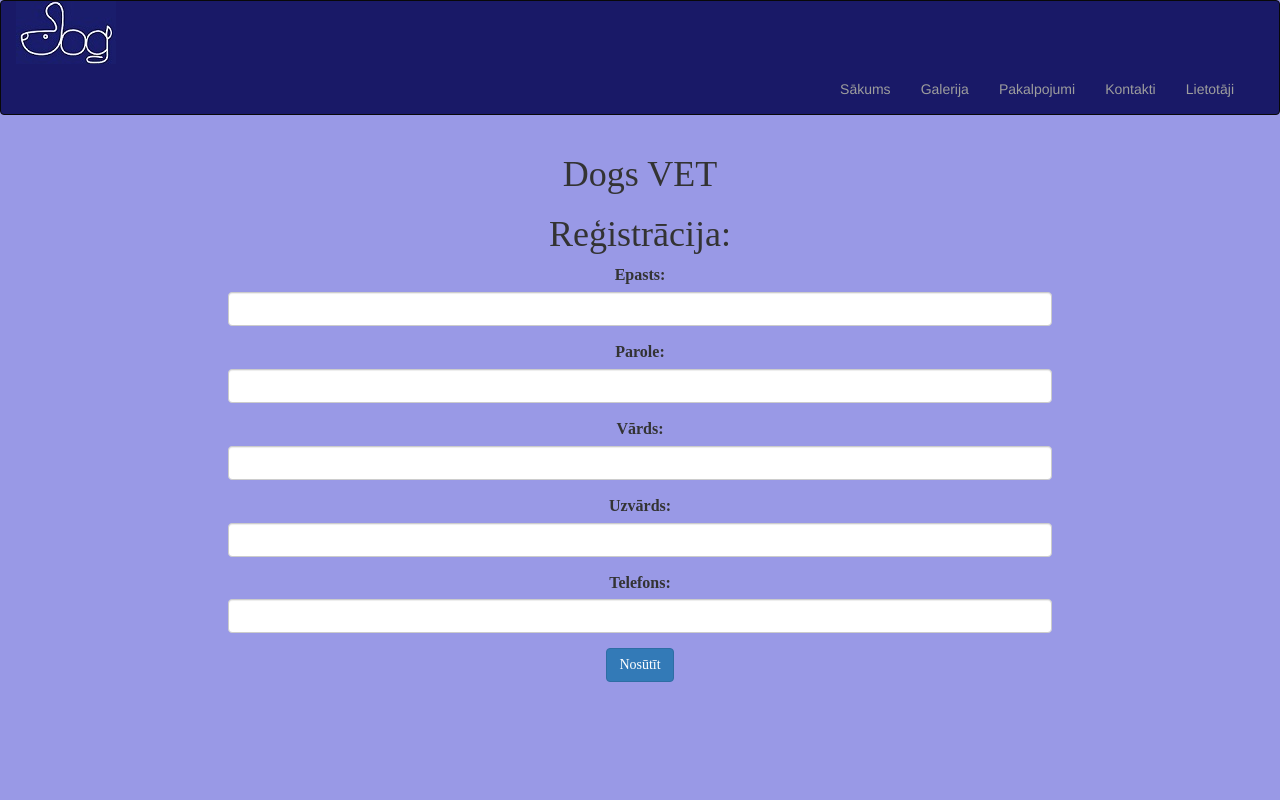
After one commit to Galinaaam/vetclinic, a PHP site: page /lietotaji.php in a window 1280 px wide. The commit adds this page. Run offline with PHP 8.4, Linux system fonts and the light colour scheme; some web fonts are replaced.

Commit message:
registracija

```diff
--- a/classes/Db_class.php
+++ b/classes/Db_class.php
@@ -10,9 +10,13 @@
             $this->con = new mysqli($this->server, $this->dbuser, $this->dbpw, $this->db);
             $this->con->set_charset("utf8");
         }
-        function saveMessge($a, $b){
-            $sql = "INSERT INTO contactform(vards,epasts,telephone,zina) VALUES('{$a}','{$b}')";
-            $rs=$this->con->query($sql);
-            echo $sql;
+        function saveMessge($var, $ep,$tel,$zin){
+            $sql = "INSERT INTO contactform(vards,epasts,telephone,zina) VALUES('{$var}','{$ep}','{$tel}','{$zin}')";
+            $this->con->query($sql);
+        }
+
+        function saveform($epasts, $parole,$vards,$uzvards,$telefons){
+            $sql = "INSERT INTO users(email,parole,vards,uzvards,telefons) VALUE('{$epasts}','{$parole}','{$vards}','{$uzvards}','{$telefons}')";
+            $this->con->query($sql);
         }
     }
--- a/classes/Template_class.php
+++ b/classes/Template_class.php
@@ -30,6 +30,7 @@ class Template_class{
           <li><a href="galerija.php">Galerija</a></li>
           <li><a href="pakalpojumi.php">Pakalpojumi</a></li>
           <li><a href="kontakti.php">Kontakti</a></li>
+          <li><a href="lietotaji.php">Lietotāji</a></li>
       </ul>
     </div>
   </div>
--- /dev/null
+++ b/classes/Validation_class.php
@@ -0,0 +1,15 @@
+<?php
+class Validation_class{
+    public
+        $errorStatus = 0;
+
+    function isEmpty($fieldName, $errorMsg){
+        if($fieldName == ""){
+            $this->errorStatus = 1;
+            echo $errorMsg;
+        }
+    }
+    function getErrorStatus(){
+        return $this->errorStatus;
+    }
+}
--- a/classes/autoload.php
+++ b/classes/autoload.php
@@ -1,5 +1,7 @@
 <?php
     require_once("./classes/Template_class.php");
     require_once ("./classes/Db_class.php");
+    require_once ("./classes/Validation_class.php");
     $temp = new Template_class();
     $db = new DB_class();
+    $validate = new Validation_class();
--- a/galerija.php
+++ b/galerija.php
@@ -16,6 +16,7 @@
             <div  align="center">
                 <div class="col-sm-2"></div>
                 <div class="col-sm-8">
+                    <h1>DogsVET</h1>
                         <a href="img/a.jpg" data-lightbox="roadtrip"><img src="img/a.jpg" alt="" class="img-responsive col-md-3 col-xs-12 col-sm-6 img-circle"></a>
                         <a href="img/b.jpg" data-lightbox="roadtrip"><img src="img/b.jpg" alt="" class="img-responsive col-md-3 col-xs-12 col-sm-6 img-circle"></a>
                         <a href="img/e.jpg" data-lightbox="roadtrip"><img src="img/e.jpg" alt="" class="img-responsive col-md-3 col-xs-12 col-sm-6 img-circle"></a>
--- a/index.php
+++ b/index.php
@@ -5,15 +5,17 @@
     <title>Dogsvet</title>
     <?php Template_class::getLibs(); ?>
 </head>
+
 <body>
     <?php Template_class::getNav(); ?>
+
 <div class="container-fluid main-container">
     <div class="row">
         <div class="main">
         <div  align="center">
         <div class="col-sm-2"></div>
         <div class="col-sm-8">
-
+            <h1>DogsVET</h1>
             <img src="img/d.jpg" class="img-responsive img-circle"/>
             <h1>Par mums</h1>
             <p> Par mums
--- /dev/null
+++ b/lietotaji.php
@@ -0,0 +1,71 @@
+<?php require_once ("./classes/autoload.php");?>
+<!DOCTYPE html>
+<html lang="en">
+<head>
+    <title>Dogsvet</title>
+    <?php Template_class::getLibs(); ?>
+</head>
+<body>
+<?php Template_class::getNav(); ?>
+<div class="container-fluid main-container">
+    <div class="row">
+        <div class="main">
+            <div  align="center">
+                <div class="col-sm-2"></div>
+                <div class="col-sm-8"> <h1>Dogs VET</h1>
+                <div class="col-sm-2"></div>
+                        <h1>Reģistrācija:</h1>
+                    <form action="lietotaji.php" method="post">
+                        <div class="form-group">
+                            <label for="5">Epasts:</label>
+                            <input id="5" type="text" class="form-control"   name="epasts">
+                        </div>
+                        <div class="form-group">
+                            <label for="6">Parole:</label>
+                            <input id="6" type="text" class="form-control"  name="parole">
+                        </div>
+                        <div class="form-group">
+                            <label for="7">Vārds:</label>
+                            <input id="7" type="text" class="form-control"  name="vards">
+                        </div>
+                        <div class="form-group">
+                            <label for="7">Uzvārds:</label>
+                            <input id="7" type="text" class="form-control"  name="uzvards">
+
+                        </div>
+                        <div class="form-group">
+                            <label for="8">Telefons:</label>
+                            <input id="8" type="text" class="form-control"  name="telefons">
+                        </div>
+                        <div>
+                            <button type="submit" class="btn btn-primary" name="sutit">Nosūtīt</button>
+                        </div>
+                    </form>
+                    <?php
+                    if(isset($_POST['sutit'])) {
+                        $validate->isEmpty($_POST['epasts'],"Lūdzu ierakstiet Epastu<br>");
+                        $validate->isEmpty($_POST['parole'],"Lūdzu ierakstiet paroli<br>");
+                        $validate->isEmpty($_POST['vards'],"Lūdzu ierakstiet vārdu<br>");
+                        $validate->isEmpty($_POST['uzvards'],"Lūdzu ierakstiet uzvārdu<br>");
+                        $validate->isEmpty($_POST['telefons'],"Lūdzu ierakstiet telefonu<br>");
+
+                        if($validate->getErrorStatus ()==0){
+
+                            echo 'Dati saglabāti';
+
+                            $db->saveform($_POST['epasts'],$_POST['parole'],$_POST['vards'],$_POST['uzvards'],$_POST['telefons']);
+                        }
+
+                        else{
+                            // echo 'Lūdzu aizpildiet visus laukus!';
+                        }
+                    }
+
+                    ?>
+            </div>
+        </div>
+    </div>
+</div>
+</div>
+</body>
+</html>
```
Also changed, not shown: kontakti.php (+24 -11 lines).
